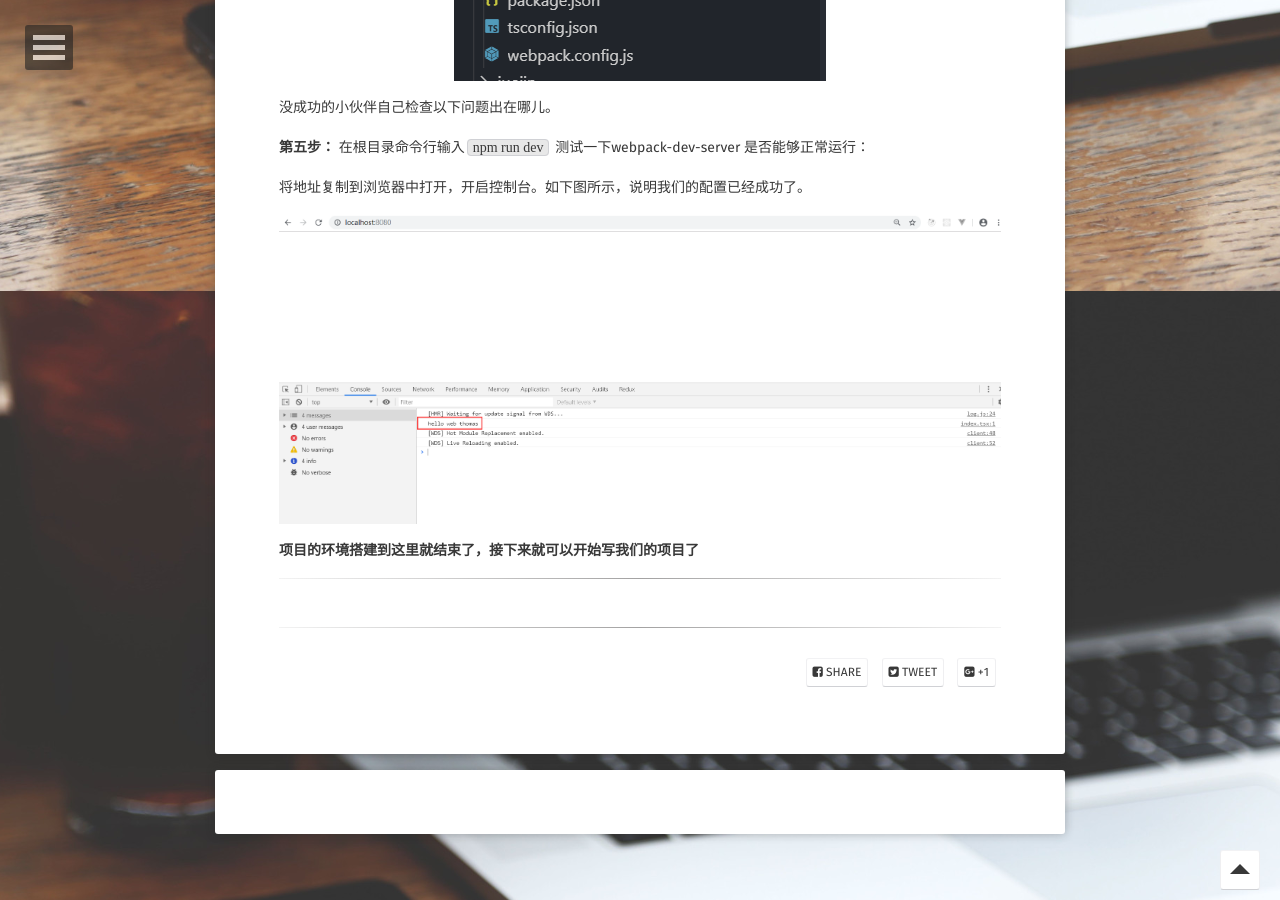
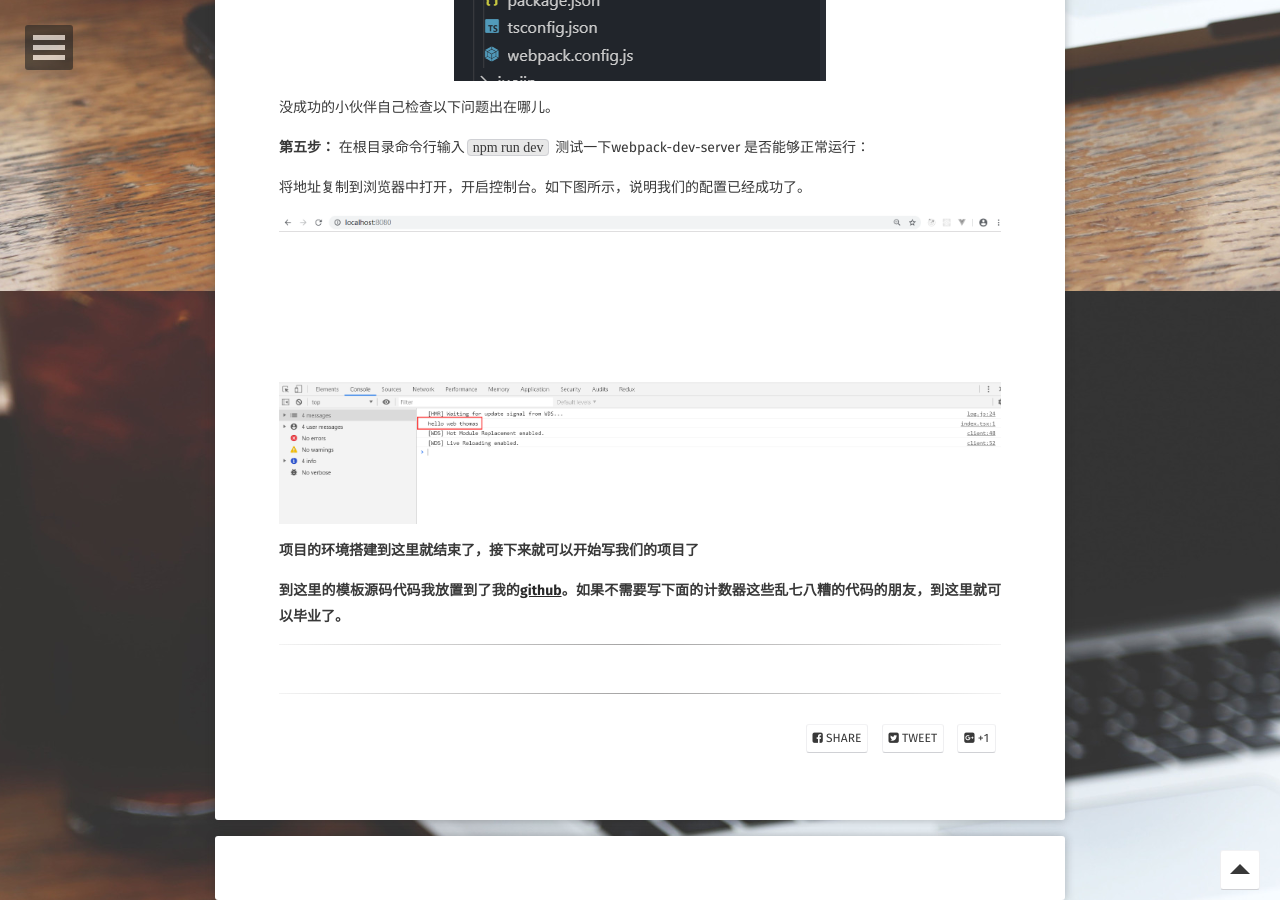
Before and after one commit to thomas-void0/lmxyjy.github.io, a Jekyll site: the page built from _posts/2019-12-11-react全家桶与ts的结合.md, in a window 1280 px wide and 900 px high, scrolled down 5109 px. Built offline with Jekyll 4.4.1, drawn with Linux system fonts in a browser that asks for light colours; some web fonts are replaced; comment, search, counter and statistics services are not loaded.

Commit message:
github地址

```diff
--- a/_posts/2019-12-11-react全家桶与ts的结合.md
+++ b/_posts/2019-12-11-react全家桶与ts的结合.md
@@ -209,4 +209,6 @@ console.log("hello web thomas")
 
 **项目的环境搭建到这里就结束了，接下来就可以开始写我们的项目了**
 
+**到这里的模板源码代码我放置到了我的[github](https://github.com/lmxyjy/react-ts)。如果不需要写下面的计数器这些乱七八糟的代码的朋友，到这里就可以毕业了。**
+
 ----
```
